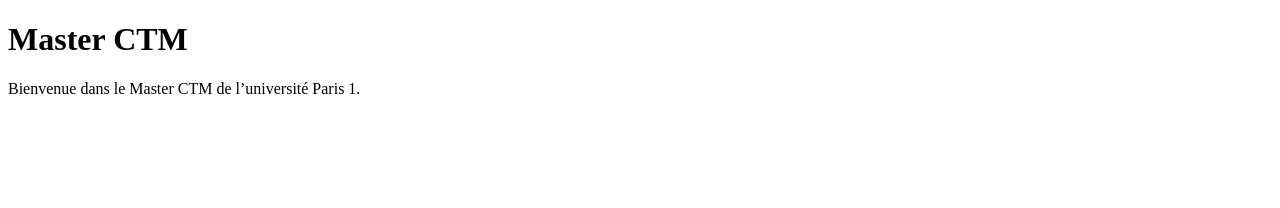
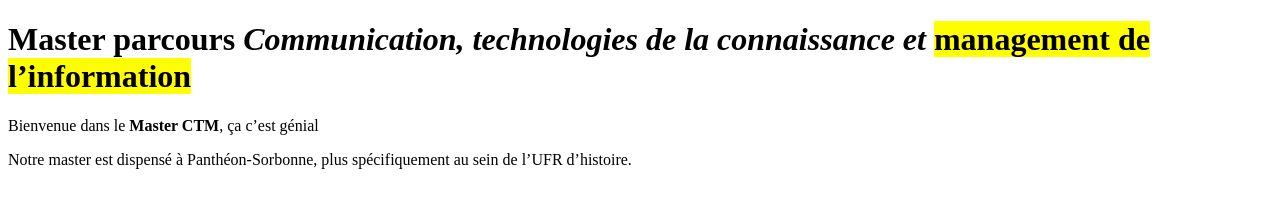
Before and after one commit to Shuo942/test, a plain HTML site: page index.html in a window 1280 px wide. Drawn offline with Linux system fonts and the light colour scheme.

Commit message:
Update index.html

```diff
--- a/index.html
+++ b/index.html
@@ -1,13 +1,17 @@
 <!DOCTYPE html>
-<html lang="fr">
-<head>
-  <meta charset="UTF-8">
-  <title>Mon Site</title>
-</head>
-<body>
-
-  <h1>Master CTM</h1>
-  <p>Bienvenue dans le Master CTM de l’université Paris 1.</p>
-
-</body>
+<html>
+  <head>
+    <title>Master CTM</title>
+    <meta charset="utf-8">
+  </head>
+  <body>
+    <h1>Master parcours <em>Communication, technologies de la connaissance et</em> <mark>management de l’information</mark></h1>
+    <p>Bienvenue dans le <strong>Master CTM</strong>, ça c’est génial</p>
+    <p>
+      <!-- Un lien vers le document numérique Wikipédia de P1, sur le texte “Panthéon-Sorbonne” -->
+      <!-- Un lien vers le fragment “Composantes” inscrit dans le document numérique Wikipédia de P1, sur le texte “l’UFR d’histoire” -->
+      Notre master est dispensé à Panthéon-Sorbonne,
+      plus spécifiquement au sein de l’UFR d’histoire.
+    </p>
+  </body>
 </html>
```
